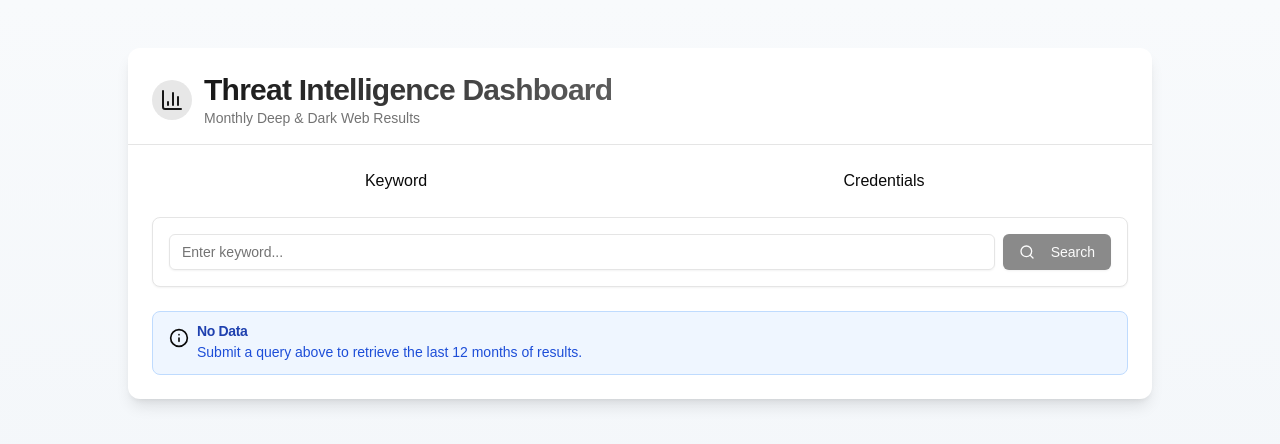
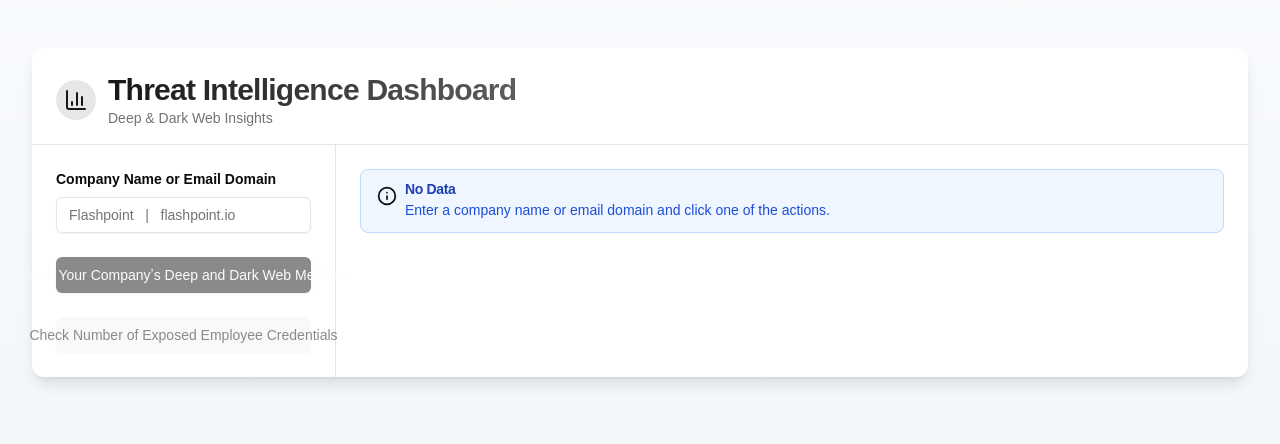
Before and after one commit to rrh1441/prospect, a Next.js app: page / in a window 1280 px wide. Shown: the top 444 px of the page. Built offline with nearby package versions, Linux system fonts and the light colour scheme.

Commit message:
Trying to match actual styling

```diff
--- a/src/app/page.tsx
+++ b/src/app/page.tsx
@@ -1,35 +1,31 @@
 "use client";
 
 import { useState } from "react";
-import QueryForm from "@/components/QueryForm";
 import ThreatChart from "@/components/ThreatChart";
 import {
   Card,
   CardHeader,
+  CardContent,
   CardTitle,
   CardDescription,
-  CardContent,
 } from "@/components/ui/card";
+import { Input } from "@/components/ui/input";
+import { Button } from "@/components/ui/button";
 import {
   Alert,
   AlertTitle,
   AlertDescription,
 } from "@/components/ui/alert";
 import {
-  Tabs,
-  TabsList,
-  TabsTrigger,
-  TabsContent,
-} from "@/components/ui/tabs";
-import {
+  Loader2,
+  AlertTriangle,
+  InfoIcon,
   BarChart3,
-  InfoIcon,
-  AlertTriangle,
-  Loader2,
 } from "lucide-react";
 
+/* ───── types ───── */
 interface MonthlyData {
-  date: string; // YYYY-MM
+  date: string;
   count: number;
 }
 
@@ -37,108 +33,23 @@ interface ApiResponse {
   data: MonthlyData[];
 }
 
-type TabKey = "keyword" | "credentials";
-
-export default function Home() {
-  /* ------------------------------------------------------------------
-   * Generic tab state
-   * ------------------------------------------------------------------ */
-  const [activeTab, setActiveTab] = useState<TabKey>("keyword");
-
-  /* ------------------------------------------------------------------
-   * Keyword tab state
-   * ------------------------------------------------------------------ */
-  const [kwChartData, setKwChartData] = useState<MonthlyData[]>([]);
-  const [kwLoading, setKwLoading] = useState<boolean>(false);
-  const [kwError, setKwError] = useState<string | null>(null);
-  const [currentKeyword, setCurrentKeyword] = useState<string>("");
-
-  /* ------------------------------------------------------------------
-   * Credentials tab state
-   * ------------------------------------------------------------------ */
-  const [credChartData, setCredChartData] = useState<MonthlyData[]>([]);
-  const [credLoading, setCredLoading] = useState<boolean>(false);
-  const [credError, setCredError] = useState<string | null>(null);
-  const [currentDomain, setCurrentDomain] = useState<string>("");
-
-  /* ------------------------------------------------------------------
-   * Handlers
-   * ------------------------------------------------------------------ */
-  const handleKeywordSearch = async ({
-    keyword,
+/* ───── helper components ───── */
+const StatusBanner = ({
+  loading,
+  error,
+  label,
 }: {
-    keyword: string;
-  }): Promise<void> => {
-    setCurrentKeyword(keyword);
-    setKwLoading(true);
-    setKwError(null);
-    setKwChartData([]);
-
-    try {
-      const res = await fetch("/api/monthly", {
-        method: "POST",
-        headers: { "Content-Type": "application/json" },
-        body: JSON.stringify({ keyword }),
-      });
-
-      if (!res.ok) {
-        throw new Error(`Failed to fetch keyword data (status ${res.status}).`);
-      }
-
-      const json: ApiResponse = await res.json();
-      setKwChartData(json.data);
-    } catch (err: unknown) {
-      setKwError(err instanceof Error ? err.message : "Unknown error.");
-    } finally {
-      setKwLoading(false);
-    }
-  };
-
-  const handleCredentialSearch = async ({
-    keyword: domain,
-  }: {
-    keyword: string; // QueryForm still returns { keyword }
-  }): Promise<void> => {
-    setCurrentDomain(domain);
-    setCredLoading(true);
-    setCredError(null);
-    setCredChartData([]);
-
-    try {
-      const res = await fetch("/api/credentials", {
-        method: "POST",
-        headers: { "Content-Type": "application/json" },
-        body: JSON.stringify({ domain }),
-      });
-
-      if (!res.ok) {
-        throw new Error(
-          `Failed to fetch credential data (status ${res.status}).`,
-        );
-      }
-
-      const json: ApiResponse = await res.json();
-      setCredChartData(json.data);
-    } catch (err: unknown) {
-      setCredError(err instanceof Error ? err.message : "Unknown error.");
-    } finally {
-      setCredLoading(false);
-    }
-  };
-
-  /* ------------------------------------------------------------------
-   * Render helpers
-   * ------------------------------------------------------------------ */
-  const renderStatus = (
-    loading: boolean,
-    error: string | null,
-    queryLabel: string,
-  ) => {
+  loading: boolean;
+  error: string | null;
+  label: string;
+}) => {
   if (loading) {
     return (
-        <div className="flex items-center justify-center space-x-3 text-primary p-4 bg-primary/5 rounded-lg border border-primary/20 animate-pulse">
-          <Loader2 className="animate-spin h-5 w-5" />
-          <p className="font-medium">Fetching data for “{queryLabel}”…</p>
+      <div className="flex items-center gap-3 p-4 bg-primary/5 border border-primary/20 rounded-lg text-primary animate-pulse">
+        <Loader2 className="h-5 w-5 animate-spin" />
+        <p className="font-medium">
+          Fetching data for “{label}”…
+        </p>
       </div>
     );
   }
@@ -156,32 +67,77 @@ export default function Home() {
   return null;
 };
 
-  const renderNoData = (loading: boolean, error: string | null) => {
-    if (!loading && !error) {
-      return (
+const NoDataBanner = ({
+  loading,
+  error,
+}: {
+  loading: boolean;
+  error: string | null;
+}) =>
+  !loading && !error ? (
     <Alert className="bg-blue-50 dark:bg-blue-950/30 border-blue-200 dark:border-blue-800">
       <InfoIcon className="h-5 w-5 text-blue-600 dark:text-blue-400" />
       <AlertTitle className="font-semibold text-blue-800 dark:text-blue-300">
         No Data
       </AlertTitle>
       <AlertDescription className="text-blue-700 dark:text-blue-400">
-            Submit a query above to retrieve the last 12 months of results.
+        Enter a company name or email domain and click one of the actions.
       </AlertDescription>
     </Alert>
-      );
+  ) : null;
+
+/* ───── main component ───── */
+export default function Home() {
+  const [input, setInput] = useState("");
+
+  const [chartData, setChartData] = useState<MonthlyData[]>([]);
+  const [loading, setLoading] = useState(false);
+  const [error, setError] = useState<string | null>(null);
+  const [currentLabel, setCurrentLabel] = useState("");
+
+  /* ─── generic fetch helper ─── */
+  const runQuery = async (path: string, body: Record<string, unknown>) => {
+    setLoading(true);
+    setError(null);
+    setChartData([]);
+
+    try {
+      const res = await fetch(path, {
+        method: "POST",
+        headers: { "Content-Type": "application/json" },
+        body: JSON.stringify(body),
+      });
+
+      if (!res.ok) throw new Error(`${res.status}: ${res.statusText}`);
+
+      const json: ApiResponse = await res.json();
+      setChartData(json.data);
+    } catch (e: unknown) {
+      setError(e instanceof Error ? e.message : "Unknown error");
+    } finally {
+      setLoading(false);
     }
-    return null;
   };
 
-  /* ------------------------------------------------------------------
-   * Main JSX
-   * ------------------------------------------------------------------ */
+  /* ─── button handlers ─── */
+  const handleMentions = () => {
+    if (!input) return;
+    setCurrentLabel(input);
+    runQuery("/api/monthly", { keyword: input });
+  };
+
+  const handleCredentials = () => {
+    if (!input) return;
+    setCurrentLabel(input);
+    runQuery("/api/credentials", { domain: input });
+  };
+
+  /* ───── JSX ───── */
   return (
     <div className="min-h-screen bg-gradient-to-b from-slate-50 to-slate-100 dark:from-slate-900 dark:to-slate-800 py-12 px-4 sm:px-6 lg:px-8">
-      <div className="max-w-5xl mx-auto">
-        <Card className="border-0 shadow-lg dark:bg-slate-950">
-          {/* ───────── Header ───────── */}
-          <CardHeader className="pb-4 border-b">
+      <Card className="max-w-7xl mx-auto border-0 shadow-lg dark:bg-slate-950">
+        {/* ─ header ─ */}
+        <CardHeader className="border-b pb-4">
           <div className="flex items-center gap-3">
             <div className="p-2 rounded-full bg-primary/10 text-primary">
               <BarChart3 className="h-6 w-6" />
@@ -191,64 +147,67 @@ export default function Home() {
                 Threat Intelligence Dashboard
               </CardTitle>
               <CardDescription className="text-muted-foreground">
-                  Monthly Deep &amp; Dark Web Results
+                Deep &amp; Dark Web Insights
               </CardDescription>
             </div>
           </div>
         </CardHeader>
 
-          {/* ───────── Content ───────── */}
-          <CardContent className="p-6">
-            <Tabs
-              defaultValue="keyword"
-              value={activeTab}
-              onValueChange={(val) => setActiveTab(val as TabKey)}
-              className="w-full"
+        {/* ─ content ─ */}
+        <CardContent className="p-0">
+          <div className="flex flex-col lg:flex-row">
+            {/* left column 25 % */}
+            <div className="lg:w-1/4 w-full border-r p-6 space-y-6">
+              <div className="space-y-2">
+                <label
+                  htmlFor="companyInput"
+                  className="block text-sm font-semibold"
                 >
-              <TabsList className="grid w-full grid-cols-2 mb-6">
-                <TabsTrigger value="keyword">Keyword</TabsTrigger>
-                <TabsTrigger value="credentials">Credentials</TabsTrigger>
-              </TabsList>
-
-              {/* ─────── Keyword Tab ─────── */}
-              <TabsContent value="keyword" className="space-y-6">
-                <div className="bg-card rounded-lg p-4 border shadow-sm">
-                  <QueryForm
-                    onSubmit={handleKeywordSearch}
-                    placeholder="Enter keyword..."
+                  Company Name or Email Domain
+                </label>
+                <Input
+                  id="companyInput"
+                  placeholder="Flashpoint   |   flashpoint.io"
+                  value={input}
+                  onChange={(e) => setInput(e.target.value)}
                 />
               </div>
 
-                {renderStatus(kwLoading, kwError, currentKeyword)}
+              <Button
+                className="w-full"
+                onClick={handleMentions}
+                disabled={loading || !input}
+              >
+                Check Your Companyʼs Deep and Dark Web Mentions
+              </Button>
 
-                {kwChartData.length > 0 && (
-                  <ThreatChart data={kwChartData} keyword={currentKeyword} />
+              <Button
+                variant="secondary"
+                className="w-full"
+                onClick={handleCredentials}
+                disabled={loading || !input}
+              >
+                Check Number of Exposed Employee Credentials
+              </Button>
+            </div>
+
+            {/* right column 75 % */}
+            <div className="lg:w-3/4 w-full p-6 space-y-6">
+              <StatusBanner
+                loading={loading}
+                error={error}
+                label={currentLabel}
+              />
+
+              {chartData.length > 0 && (
+                <ThreatChart data={chartData} keyword={currentLabel} />
               )}
 
-                {renderNoData(kwLoading, kwError)}
-              </TabsContent>
-
-              {/* ─────── Credentials Tab ─────── */}
-              <TabsContent value="credentials" className="space-y-6">
-                <div className="bg-card rounded-lg p-4 border shadow-sm">
-                  <QueryForm
-                    onSubmit={handleCredentialSearch}
-                    placeholder="Enter email domain (e.g., example.com)…"
-                  />
+              <NoDataBanner loading={loading} error={error} />
             </div>
-
-                {renderStatus(credLoading, credError, currentDomain)}
-
-                {credChartData.length > 0 && (
-                  <ThreatChart data={credChartData} keyword={currentDomain} />
-                )}
-
-                {renderNoData(credLoading, credError)}
-              </TabsContent>
-            </Tabs>
+          </div>
         </CardContent>
       </Card>
     </div>
-    </div>
   );
 }
```
Lines whose indentation alone changed are shown as unchanged.
